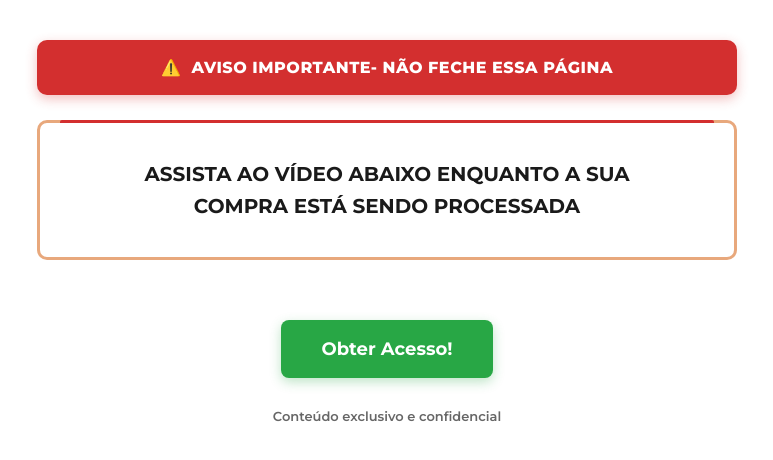
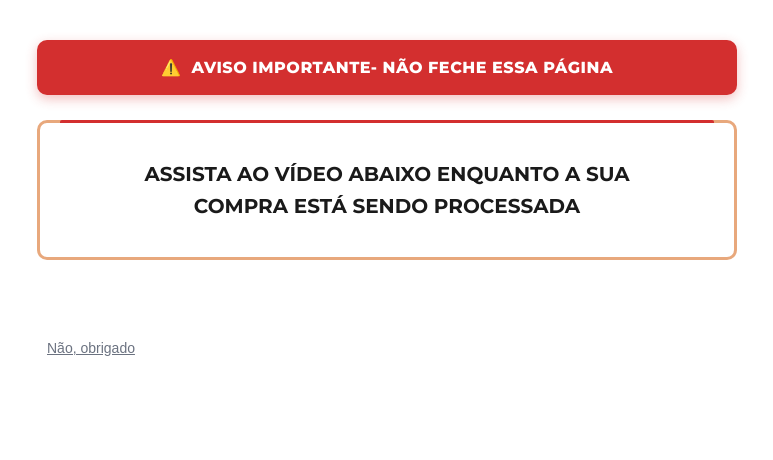
Before and after one commit to walterbits/expressaccess.shop, a plain HTML site: page up1limao/index.html in a window 1280 px wide. Shown: the whole page, without its empty margins (253-1026 px from the left). Drawn offline with Linux system fonts and the light colour scheme.

Commit message:
Add decline link button to upsell section
Added a decline link button with styling to the upsell section.

```diff
--- a/up1limao/index.html
+++ b/up1limao/index.html
@@ -207,17 +207,35 @@
             </script>
         </div>
 
-        <!-- ✅ BOTÃO COM LINK DIRETO DA PERFECTPAY -->
+        <!-- ✅ BOTÃO COM LINK DIRETO DA PERFECTPAY
         <div class="text-center mb-4">
             <a class="main-btn" href="https://go.perfectpay.com.br/PPU38CPMGBS?upsell=true" target="_blank">
                 Obter Acesso!
             </a>
         </div>
+        -->
 
-        <!-- Footer -->
-        <div class="footer-text">
-            Conteúdo exclusivo e confidencial
-        </div>
+<!-- Botão/Link de Declínio (Não, obrigado) -->
+<a href="SUA_URL_DE_DECLINIO_AQUI"
+   class="upsell-decline"
+   aria-label="Não, obrigado. Continuar sem esta oferta.">
+  Não, obrigado
+</a>
+
+<style>
+  .upsell-decline{
+    display:inline-block;
+    margin-top:12px;
+    font: 500 14px/1.2 Arial, sans-serif;
+    color:#6b7280;               /* cinza discreto */
+    text-decoration: underline;  /* estilo “link” */
+    cursor:pointer;
+    padding:8px 10px;
+  }
+  .upsell-decline:hover{
+    color:#374151;               /* um pouco mais escuro no hover */
+  }
+</style>
     </div>
 </body>
 </html>
```
